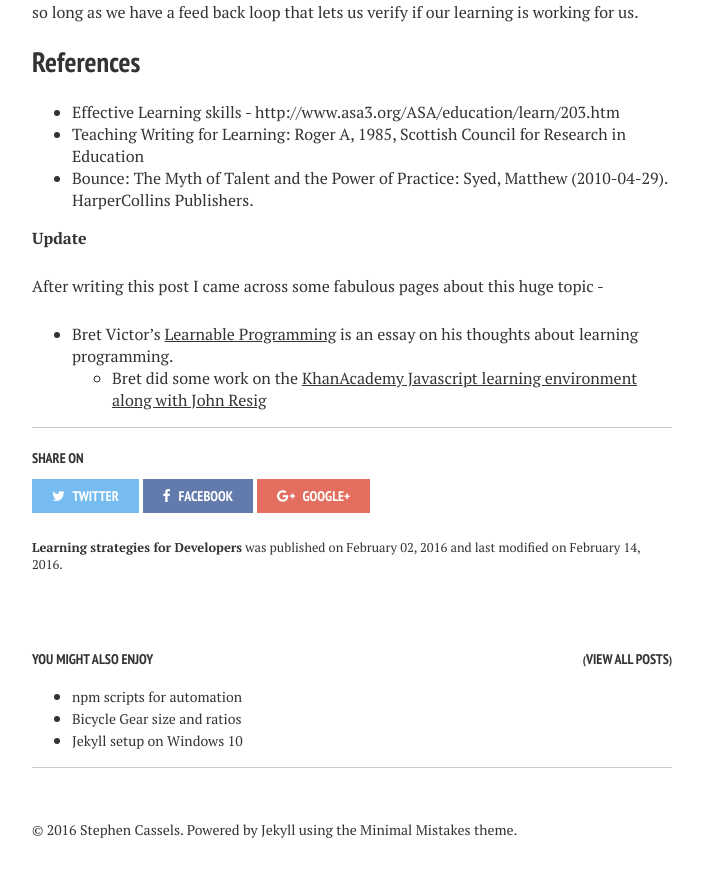
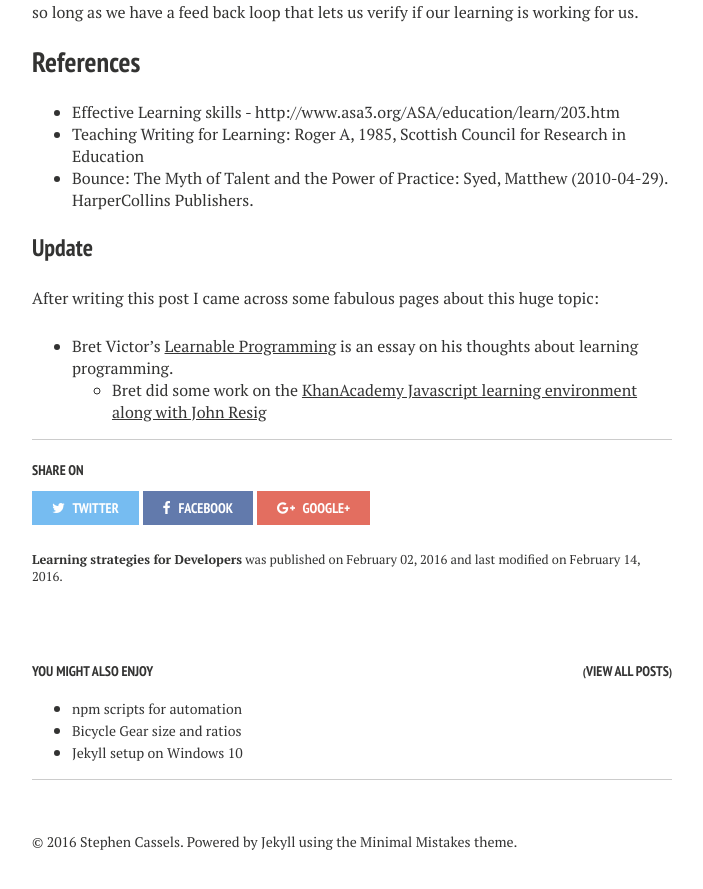
Before and after one commit to Steve-O-Cassels/steve-o-cassels.github.io, a Jekyll site: the page built from _posts/2016-02-02-learning-strategies-for-developers.md, in a window 1280 px wide and 900 px high, scrolled down 3183 px. Shown: the top 889 px of the window, without its empty margins (288-991 px from the left). Built offline with Jekyll 4.4.1, drawn with Linux system fonts in a browser that asks for light colours; nearby versions of some CDN libraries; comment, search, counter and statistics services are not loaded.

Commit message:
fix markdown

```diff
--- a/_posts/2016-02-02-learning-strategies-for-developers.md
+++ b/_posts/2016-02-02-learning-strategies-for-developers.md
@@ -70,8 +70,9 @@ For lots of folks it appears Katas provide sufficient motivation.  Ultimately it
 * Teaching Writing for Learning: Roger A, 1985, Scottish Council for Research in Education
 * Bounce: The Myth of Talent and the Power of Practice: Syed, Matthew (2010-04-29).  HarperCollins Publishers.
 
-**Update**
+### Update
 
-After writing this post I came across some fabulous pages about this huge topic -
+After writing this post I came across some fabulous pages about this huge topic:
+
 * Bret Victor's [Learnable Programming](http://worrydream.com/LearnableProgramming/) is an essay on his thoughts about learning programming.
   * Bret did some work on the [KhanAcademy Javascript learning environment along with John Resig](http://ejohn.org/blog/introducing-khan-cs/)
```
